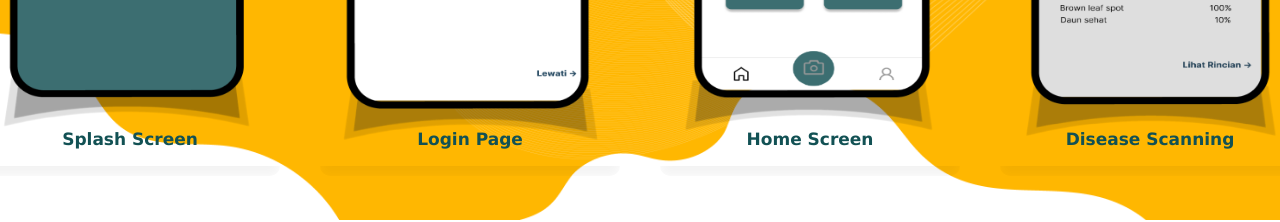
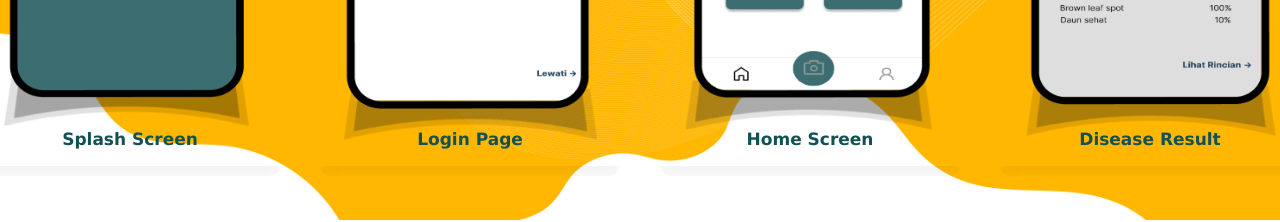
Before and after one commit to aabdulsalams/jadi-landing-page, a React (Create React App) app: page / in a window 1280 px wide. Shown: the part 2180-2402 px from the top of the page. Built offline with nearby package versions, Linux system fonts and the light colour scheme.

Commit message:
Editing Read.me

```diff
--- a/src/components/Header.jsx
+++ b/src/components/Header.jsx
@@ -9,7 +9,7 @@ function Header(){
                 <p className='detail'>
                     Our Machine Learning Model Can Identify the Rice Leaf Problems within a Sec and Gives You Reliable Data about Disease that Occur
                 </p>
-                <a href='#'className='hdr-btn'>Download</a>
+                <a href='https://drive.google.com/file/d/140Hp7V14ljPSA2sd2ZE31bNWI9i_MeSW/view'className='hdr-btn'>Download</a>
             </div>
             <Navbar/>
         </div>
--- a/src/components/Interface.jsx
+++ b/src/components/Interface.jsx
@@ -16,7 +16,7 @@ function Interface(){
             <InterfaceItem image={Interfaceimg1} title='Splash Screen'/>
             <InterfaceItem image={Interfaceimg2} title='Login Page'/>
             <InterfaceItem image={Interfaceimg3} title='Home Screen'/>
-            <InterfaceItem image={Interfaceimg4} title='Disease Scanning'/>
+            <InterfaceItem image={Interfaceimg4} title='Disease Result'/>
         </div>
     </div>
     )
--- a/src/index.css
+++ b/src/index.css
@@ -473,7 +473,7 @@ nav .btn-menu,
   width: 100%;
   height: 100vh;
   margin-top: -2%;
-  padding-bottom: 5%;
+  padding-bottom: 10%;
   background-size: cover;
   background-image: linear-gradient(rgba(255,255,255,0.6), rgba(255,255,255,0.6)), url('./components/images/about-bckg.png');
 }
@@ -503,6 +503,7 @@ nav .btn-menu,
   justify-content: space-around;
   margin: 15px 40px 40px;
   color: #000000;
+  padding-bottom: 10px;
 }
 
 .profile-item {
```
Also changed, not shown: 1 other file (tests, documents, lock files or other folders).
